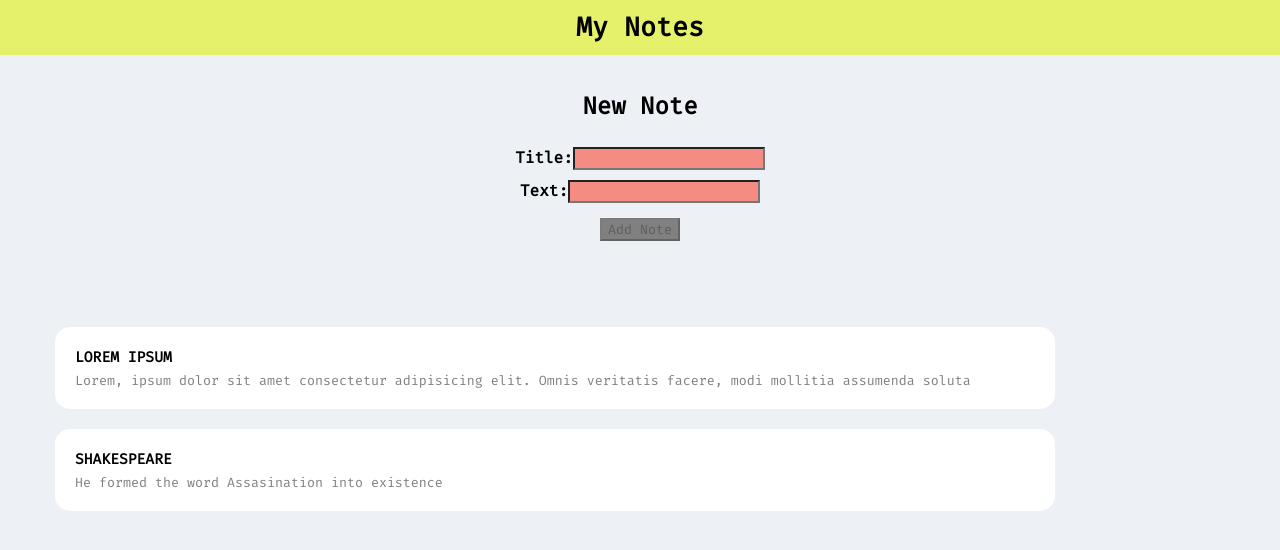
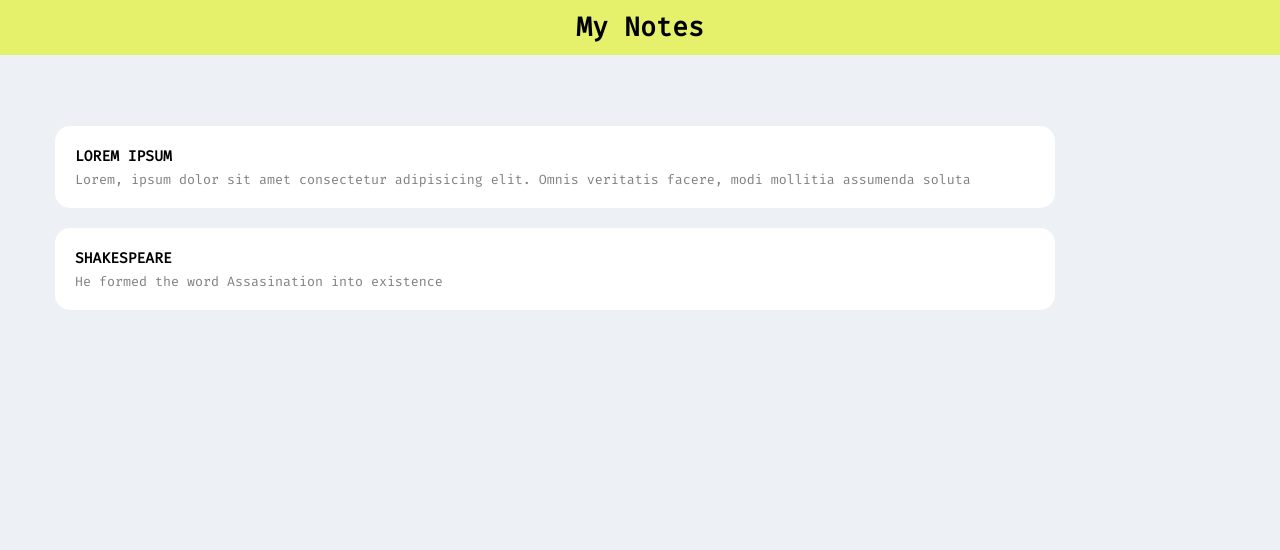
Before and after one commit to chibuzor9/notes-app, an Angular app: page / in a window 1280 px wide. Shown: the top 550 px of the page. Built offline with nearby package versions, Linux system fonts and the light colour scheme.

Commit message:
modified:   src/app/app.component.html 	modified:   src/app/note-detail/note-detail.component.html 	modified:   src/app/note-detail/note-detail.component.ts

```diff
--- a/src/app/app.component.html
+++ b/src/app/app.component.html
@@ -1,6 +1,6 @@
 <app-header />
-<app-add-note />
-<app-notes-list />
+<router-outlet />
+
 
 <!-- <form (ngSubmit)="showName()" #myForm="ngForm">
   <input type="text" [(ngModel)]="name" name="name" required />
```
Also changed, not shown: src/app/note-detail/note-detail.component.html (+8 -0 lines), src/app/note-detail/note-detail.component.ts (+13 -0 lines).
